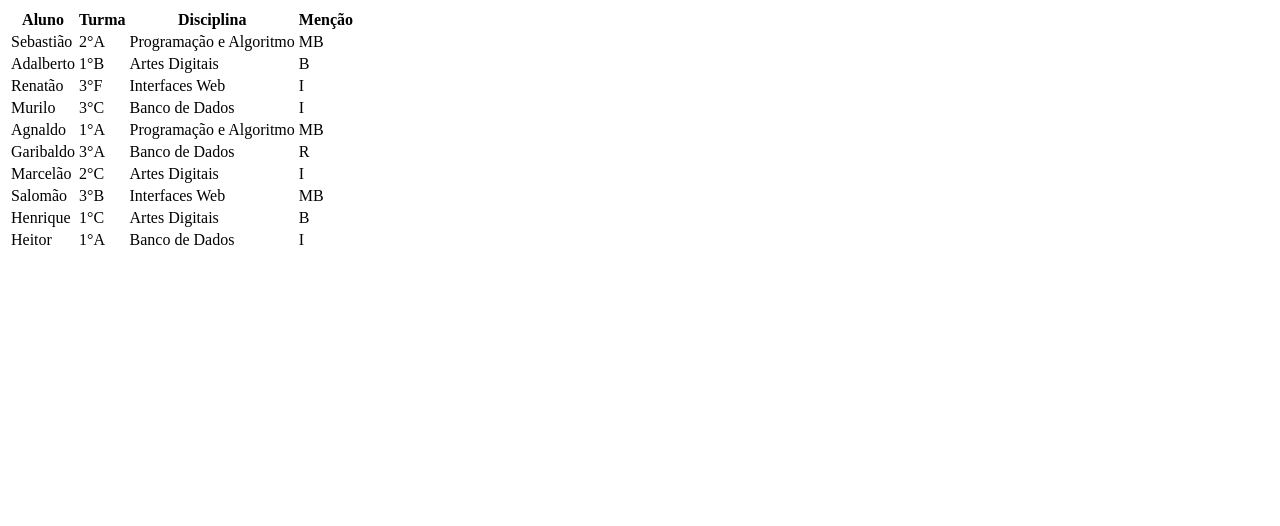
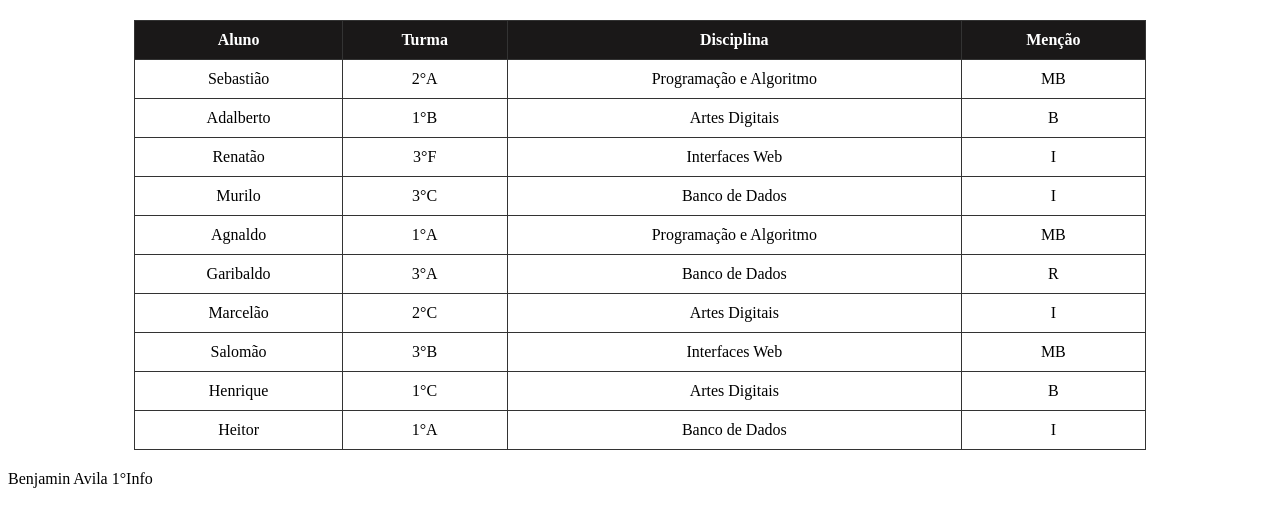
Before and after one commit to Benjamin-programamentos/Tabela, a plain HTML site: page index.html in a window 1280 px wide. Drawn offline with Linux system fonts and the light colour scheme.

Commit message:
Enhance table styling in index.html
Added styles for table layout and formatting.

```diff
--- a/index.html
+++ b/index.html
@@ -5,6 +5,25 @@
     <meta name="viewport" content="width=device-width, initial-scale=1.0">
     <title>Tabela</title>
     <style>
+        table{
+            width: 80%;
+            margin: 20px auto;
+            border-collapse: collapse;
+        }
+        th, td{
+            border: 1px solid #333;
+            padding: 10px;
+            text-align: center;
+        }
+        th{
+            background-color: #1a1818;
+            color: white;
+        }
+        tr:nth-child(1, 5, 8){
+                background-color: #00ff40a8;
+            }
+
+
 
     </style>
 </head>
@@ -81,5 +100,6 @@
             </tr>
         </tbody>
     </table>
+    <p>Benjamin Avila 1°Info</p>
 </body>
 </html>
```
